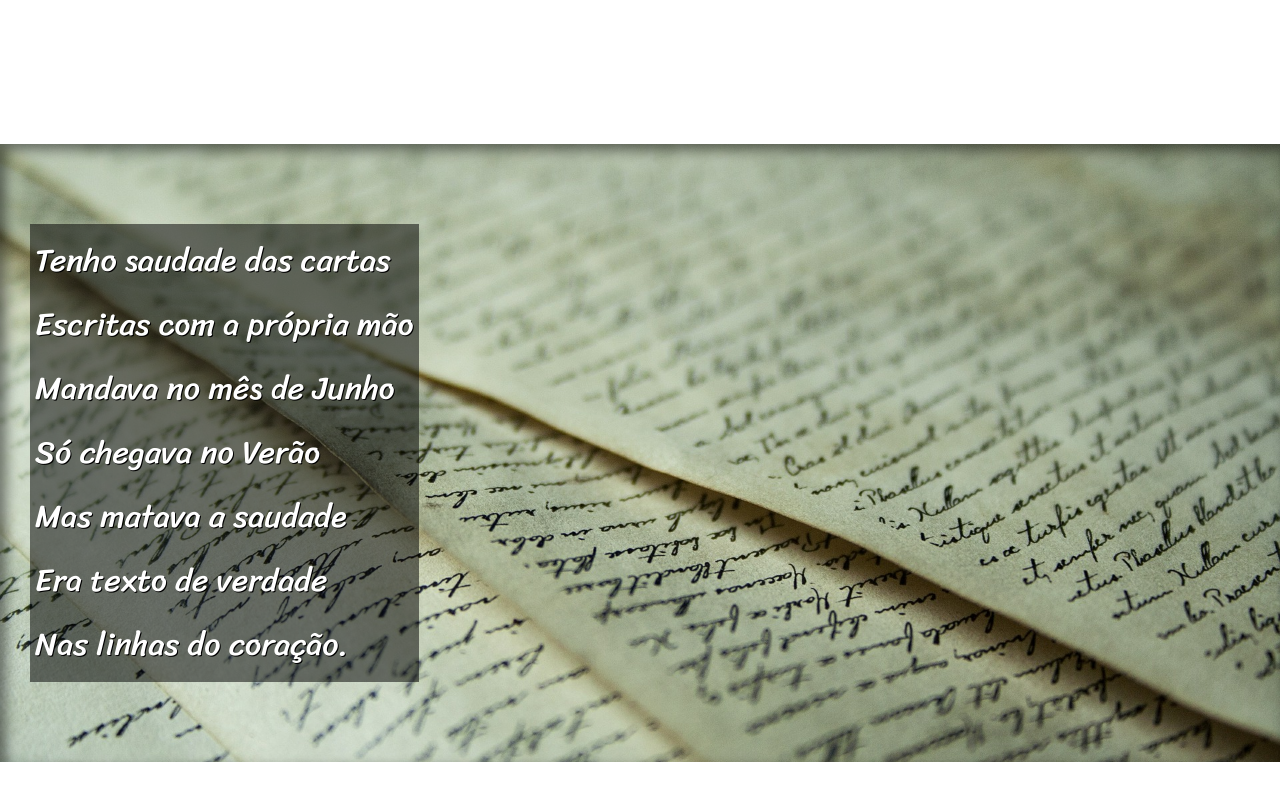
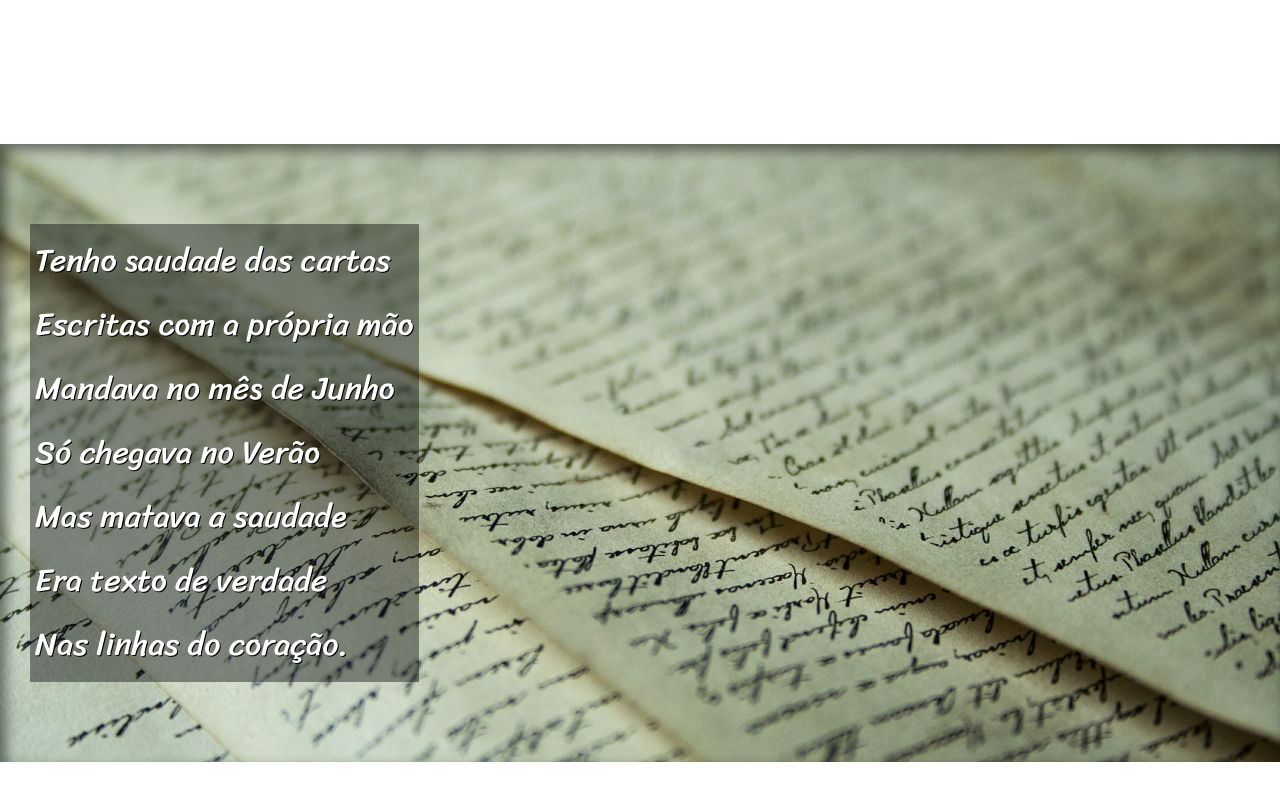
Before and after one commit to MarcioTanan/projeto-cordel, a plain HTML site: page index.html in a window 1280 px wide. Shown: the part 2590-3390 px from the top of the page. Drawn offline with Linux system fonts and the light colour scheme.

Commit message:
Update style.css

```diff
--- a/style.css
+++ b/style.css
@@ -67,7 +67,7 @@ section.normal {
 }
 
 section.imagem {
-  background-color: rgb(54, 52, 52);
+  background-color: rgb(77, 75, 75);
   color: white;
   box-shadow:inset 6px 6px 13px 0px rgba(0, 0, 0, 0.487);
   background-size: cover;
@@ -77,7 +77,7 @@ section.imagem {
 section.imagem > p {
   display: inline-block;
   padding: 5px;
-  background-color: rgba(0, 0, 0, 0.516);
+  background-color: rgba(0, 0, 0, 0.411);
   text-shadow: 1px 1px 0px black;
 }
 
@@ -93,7 +93,7 @@ section#img02 {
   }
 
 footer {
-  background-color: black;
+  background-color: rgba(0, 0, 0, 0.852);
   color: white;
   text-align: center;
   padding: 10px;
```
